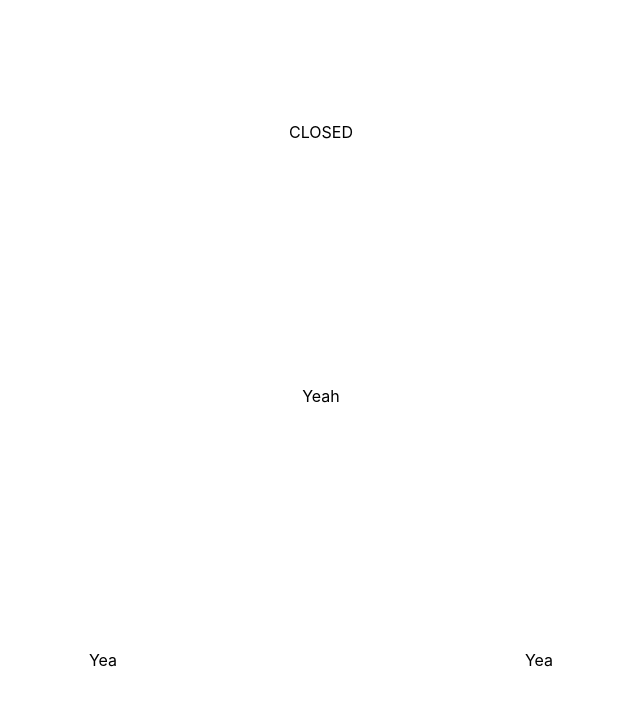
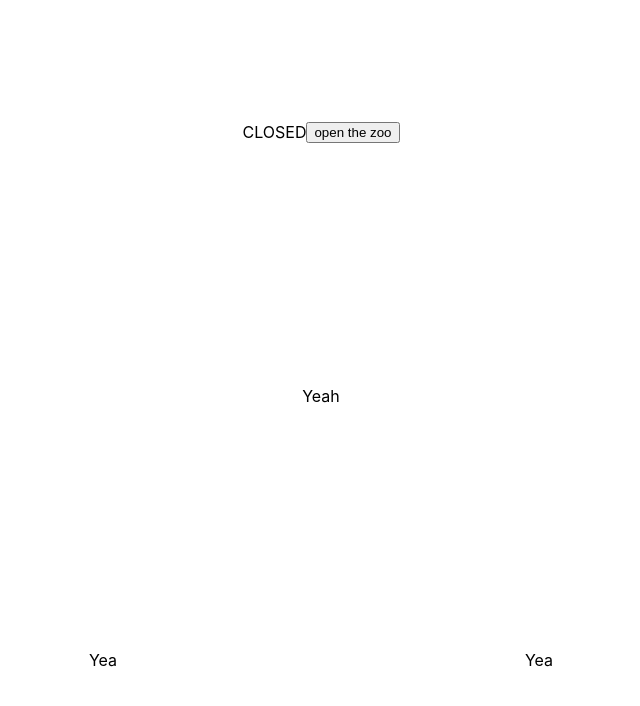
Before and after one commit to viccaruso/react-busy-zoo-from-scratch, a React (Create React App) app: page / in a window 1280 px wide. Shown: the top 706 px of the page, without its empty margins (319-959 px from the left). Built offline with nearby package versions, Linux system fonts and the light colour scheme.

Commit message:
rendering buttons to open/close zoo in OpenSign component

```diff
--- a/src/App.js
+++ b/src/App.js
@@ -11,7 +11,7 @@ function App() {
   return (
     <div className="App">
       <div className='zoo-open'>
-        <OpenSign isOpen={isOpen}/>
+        <OpenSign isOpen={isOpen} setIsOpen={setIsOpen}/>
       </div>
       <div className='zoo-parade'>
         <Parade />
--- a/src/OpenSign.js
+++ b/src/OpenSign.js
@@ -1,9 +1,10 @@
 import React from 'react';
 import './OpenSign.css';
 
-export default function OpenSign({ isOpen }) {
+export default function OpenSign({ isOpen, setIsOpen }) {
   if (isOpen) {
     return (
+      <>
         <div className='sign-div'>
           <p>
             <span>O</span>
@@ -12,9 +13,12 @@ export default function OpenSign({ isOpen }) {
             <span>N</span>
           </p>
         </div>
+        <button onClick={() => setIsOpen(false)}>close the zoo</button>
+      </>
     );
   } else {
     return (
+      <>
         <div className='sign-div'>
           <p>
             <span>C</span>
@@ -25,6 +29,8 @@ export default function OpenSign({ isOpen }) {
             <span>D</span>
           </p>
         </div>
+        <button onClick={() => setIsOpen(true)}>open the zoo</button>
+      </>
     );
   }
 }
```
Lines whose indentation alone changed are shown as unchanged.
